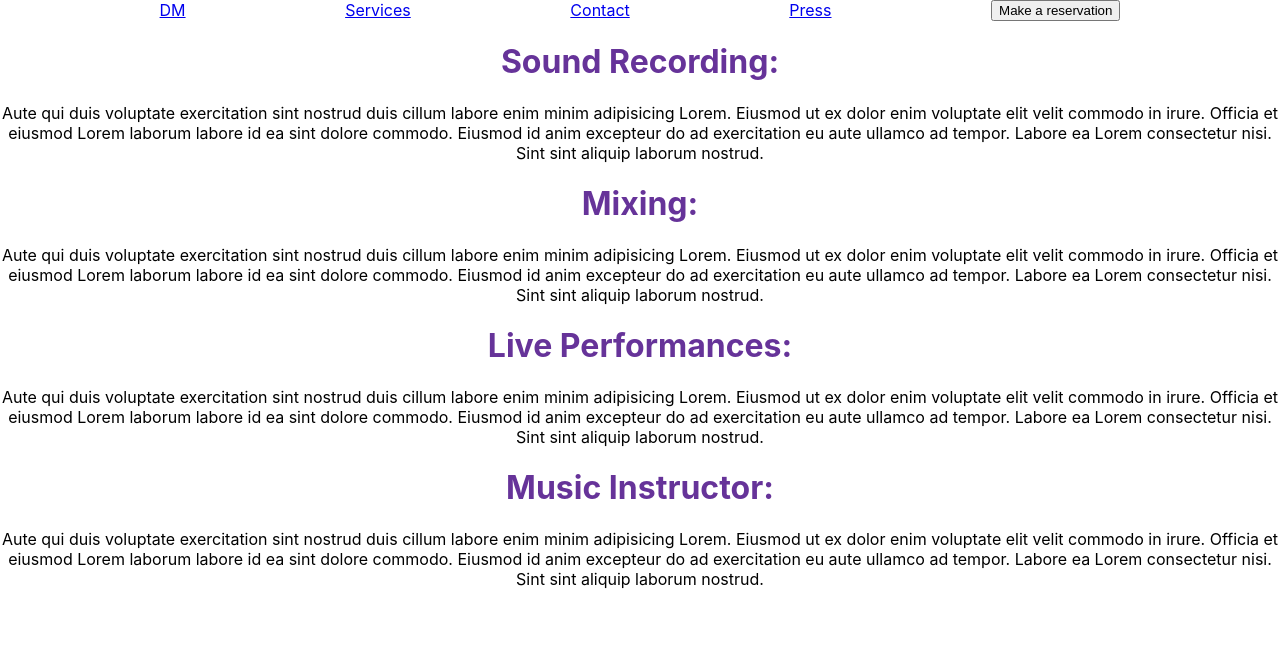
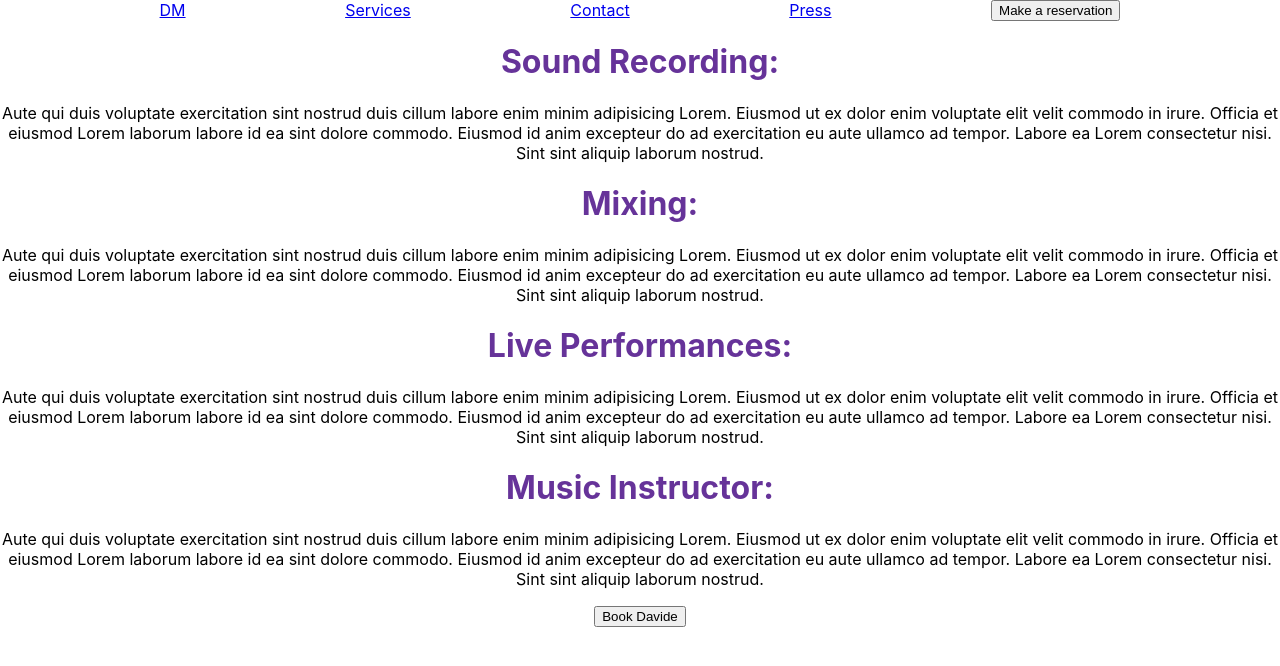
Before and after one commit to sforesi/davide-portfolio, a React (Create React App) app: page /services in a window 1280 px wide. Shown: the top 666 px of the page. Built offline with nearby package versions, Linux system fonts and the light colour scheme.

Commit message:
add button to services page

```diff
--- a/src/pages/services./Services.js
+++ b/src/pages/services./Services.js
@@ -11,6 +11,7 @@ const Services = () => {
         <p>Aute qui duis voluptate exercitation sint nostrud duis cillum labore enim minim adipisicing Lorem. Eiusmod ut ex dolor enim voluptate elit velit commodo in irure. Officia et eiusmod Lorem laborum labore id ea sint dolore commodo. Eiusmod id anim excepteur do ad exercitation eu aute ullamco ad tempor. Labore ea Lorem consectetur nisi. Sint sint aliquip laborum nostrud.</p>
       <h1>Music Instructor:</h1>
         <p>Aute qui duis voluptate exercitation sint nostrud duis cillum labore enim minim adipisicing Lorem. Eiusmod ut ex dolor enim voluptate elit velit commodo in irure. Officia et eiusmod Lorem laborum labore id ea sint dolore commodo. Eiusmod id anim excepteur do ad exercitation eu aute ullamco ad tempor. Labore ea Lorem consectetur nisi. Sint sint aliquip laborum nostrud.</p>
+        <button>Book Davide</button>
     </div>
   );
 };
```
